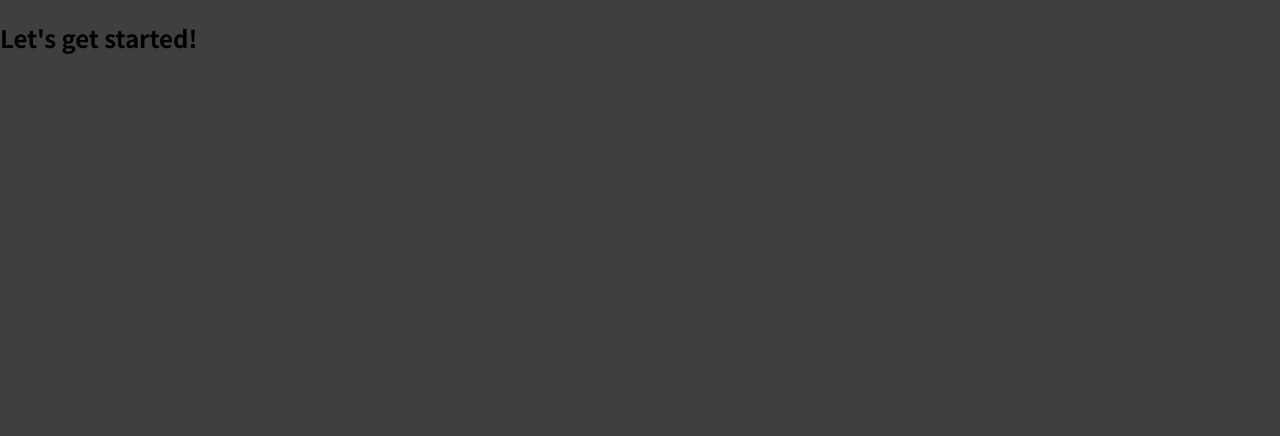
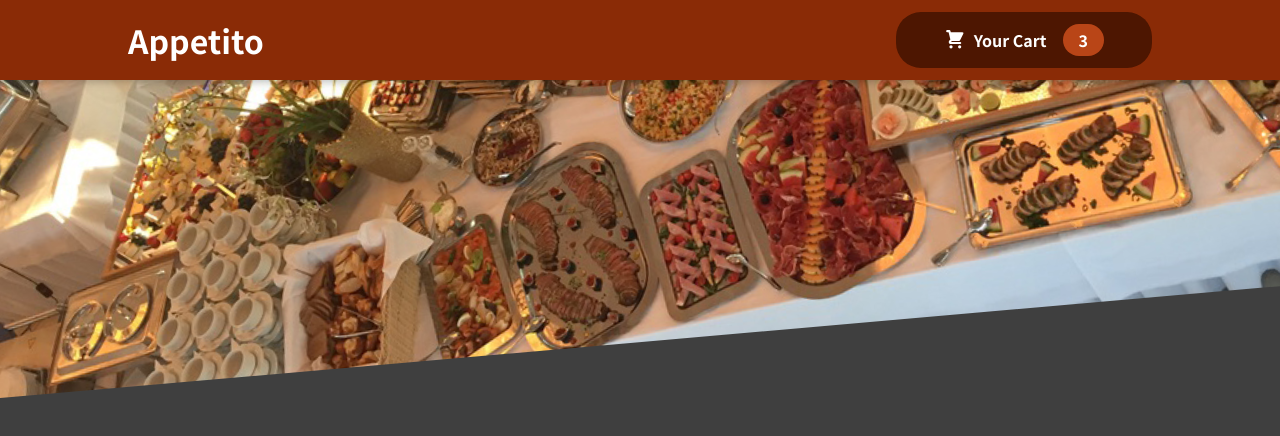
Before and after one commit to Paumesonero/food-order-web-clone, a React (Create React App) app: page / in a window 1280 px wide. Shown: the top 436 px of the page. Built offline with nearby package versions, Linux system fonts and the light colour scheme.

Commit message:
first header version done

```diff
--- a/src/App.js
+++ b/src/App.js
@@ -1,8 +1,12 @@
+import Header from "./components/Layout/Header";
+
+
+
 function App() {
   return (
-    <div>
-      <h2>Let's get started!</h2>
-    </div>
+    <>
+      <Header />
+    </>
   );
 }
 
--- /dev/null
+++ b/src/components/Cart/CartIcon.jsx
@@ -0,0 +1,13 @@
+import React from 'react'
+
+export default function CartIcon() {
+    return (
+        <svg
+            xmlns='http://www.w3.org/2000/svg'
+            viewBox='0 0 20 20'
+            fill='currentColor'
+        >
+            <path d='M3 1a1 1 0 000 2h1.22l.305 1.222a.997.997 0 00.01.042l1.358 5.43-.893.892C3.74 11.846 4.632 14 6.414 14H15a1 1 0 000-2H6.414l1-1H14a1 1 0 00.894-.553l3-6A1 1 0 0017 3H6.28l-.31-1.243A1 1 0 005 1H3zM16 16.5a1.5 1.5 0 11-3 0 1.5 1.5 0 013 0zM6.5 18a1.5 1.5 0 100-3 1.5 1.5 0 000 3z' />
+        </svg>
+    )
+}
--- a/src/components/Layout/Header.jsx
+++ b/src/components/Layout/Header.jsx
@@ -1,15 +1,16 @@
 import React from 'react'
-import classes from './Header.module.css'
+import cssClasses from './Header.module.css'
 import mealsImg from '../../assets/meals.jpg'
+import HeaderButton from './HeaderButton'
 
 export default function Header(props) {
     return (
         <>
-            <header>
+            <header className={cssClasses.header}>
                 <h1>Appetito</h1>
-                <button>Cart</button>
+                <HeaderButton />
             </header>
-            <div>
+            <div className={cssClasses.mainImage}>
                 <img src={mealsImg} alt='food-background' />
             </div>
         </>
--- a/src/components/Layout/Header.module.css
+++ b/src/components/Layout/Header.module.css
@@ -1,3 +1,7 @@
+.header h1 {
+    color: #fff;
+}
+
 .header {
     position: fixed;
     top: 0;
@@ -5,20 +9,23 @@
     width: 100%;
     height: 5rem;
     background-color: #8a2b06;
+    color: white;
+    display: flex;
+    justify-content: space-between;
     align-items: center;
     padding: 0 10%;
     box-shadow: 0 2px 8px rgba(0, 0, 0, 0.25);
     z-index: 10;
 }
 
-.main-image {
+.mainImage {
     width: 100%;
     height: 25rem;
     z-index: 0;
     overflow: hidden;
 }
 
-.main-image img {
+.mainImage img {
     width: 110%;
     height: 100%;
     object-fit: cover;
--- /dev/null
+++ b/src/components/Layout/HeaderButton.jsx
@@ -0,0 +1,15 @@
+import React from 'react'
+import cssClasses from './HeaderButton.module.css'
+import CartIcon from '../Cart/CartIcon'
+
+export default function HeaderButton(props) {
+    return (
+        <button className={cssClasses.button}>
+            <span className={cssClasses.icon}>
+                <CartIcon />
+            </span>
+            <span>Your Cart</span>
+            <span className={cssClasses.badge}>3</span>
+        </button>
+    )
+}
--- /dev/null
+++ b/src/components/Layout/HeaderButton.module.css
@@ -0,0 +1,63 @@
+.button {
+    cursor: pointer;
+    font: inherit;
+    border: none;
+    background-color: #4d1601;
+    color: white;
+    padding: 0.75rem 3rem;
+    display: flex;
+    justify-content: space-around;
+    align-items: center;
+    border-radius: 25px;
+    font-weight: bold;
+}
+
+.button:hover,
+.button:active {
+    background-color: #2c0d00;
+}
+
+.icon {
+    width: 1.35rem;
+    height: 1.35rem;
+    margin-right: 0.5rem;
+}
+
+.badge {
+    background-color: #b94517;
+    padding: 0.25rem 1rem;
+    border-radius: 25px;
+    margin-left: 1rem;
+    font-weight: bold;
+}
+
+.button:hover .badge,
+.button:active .badge {
+    background-color: #92320c;
+}
+
+.bump {
+    animation: bump 300ms ease-out;
+}
+
+@keyframes bump {
+    0% {
+        transform: scale(1);
+    }
+
+    10% {
+        transform: scale(0.9);
+    }
+
+    30% {
+        transform: scale(1.1);
+    }
+
+    50% {
+        transform: scale(1.15);
+    }
+
+    100% {
+        transform: scale(1);
+    }
+}
```
